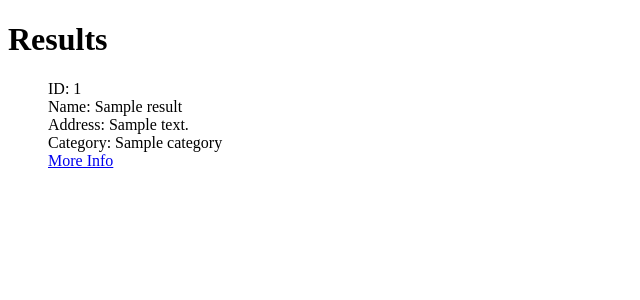
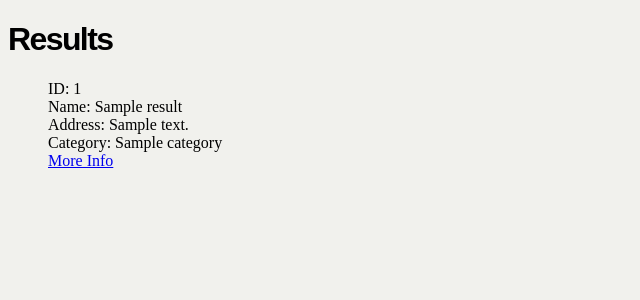
Before and after one commit to aSanchezzz/restaurant_reviewer, a Node server app: template views/results.hbs in a window 1280 px wide. Shown: the top 300 px of the page, without its empty margins (0-640 px from the left). Run offline with Node 20, Linux system fonts and the light colour scheme; the template is opened without the code that fills it: most values are stand-ins (such as "Sample title", 1, 10 or a date in 2020).

Commit message:
fixed styling issue

```diff
--- a/public/css/style.css
+++ /dev/null
@@ -1,3 +0,0 @@
-ul {
-  list-style: none;
-}
--- /dev/null
+++ b/public/style.css
@@ -0,0 +1,15 @@
+ul {
+  list-style: none;
+}
+
+body {
+  background-color: #F1F1ED;
+}
+
+h1, h2, h3, h4, h5, h6 {
+    /* line-height: 24px; */
+    font-family: Arial, Helvetica, sans-serif;
+    font-weight: 600;
+    /*text-align: center;*/
+    letter-spacing: -.05em;
+}
--- a/server.js
+++ b/server.js
@@ -8,7 +8,7 @@ var db = pgp({database: 'restaurant'});
 const body_parser = require('body-parser');
 
 app.use(body_parser.urlencoded({extended: false}));
-app.use(express.static('public'));
+app.use('/static', express.static('public'));
 
 app.get('/', function(req, res) {
   //Should contain 'Google-like' search box
--- a/views/layout.hbs
+++ b/views/layout.hbs
@@ -3,7 +3,7 @@
   <head>
     <title>{{title}}</title>
     <meta charset="utf-8">
-    <link rel='stylesheet' type='text/css' href='/public/css/style.css'>
+    <link rel='stylesheet' type='text/css' href='/static/style.css'>
   </head>
   <body>
     {{{body}}}
```
